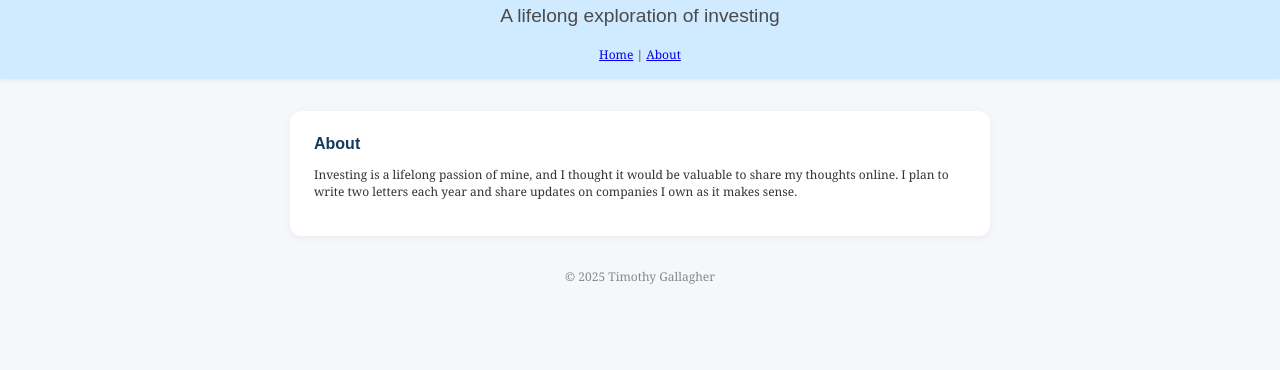
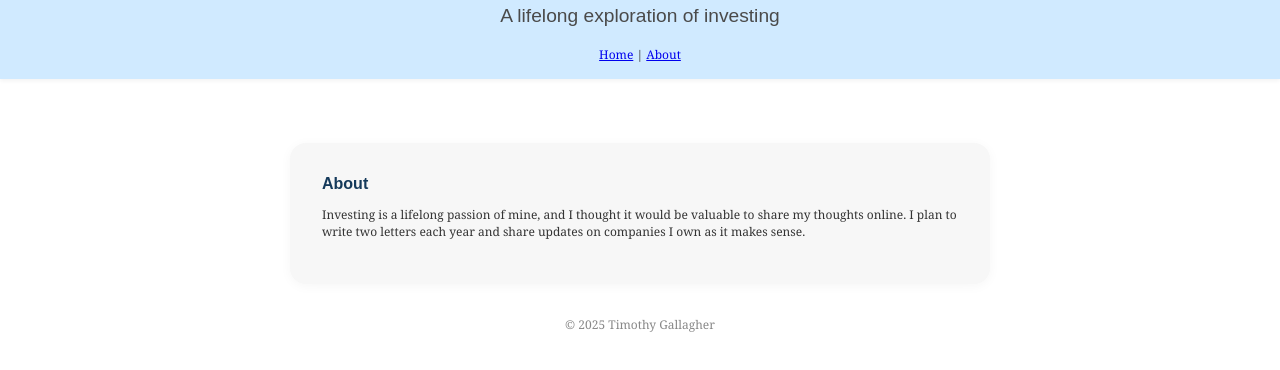
Before and after one commit to tgallagher3/tgallagher3.github.io, a plain HTML site: page about.html in a window 1280 px wide. Shown: the part 106-476 px from the top of the page. Drawn offline with Linux system fonts and the light colour scheme.

Commit message:
Update homepage layout and styles for posts and background

```diff
--- a/styles.css
+++ b/styles.css
@@ -9,8 +9,9 @@ body {
   font-size: 12px;
   margin: 0;
   padding: 0;
-  background: #f5f7fa;
+  background: #fff;
   color: #333;
+}
 }
 
 .top-image {
@@ -59,11 +60,12 @@ main {
 }
 
 article {
-  background: #fff;
-  padding: 1.5rem;
-  border-radius: 12px;
-  margin-bottom: 2rem;
-  box-shadow: 0 2px 8px rgba(0,0,0,0.05);
+  background: #f7f7f7;
+  padding: 2rem;
+  border-radius: 16px;
+  margin: 2rem auto 2rem auto;
+  box-shadow: 0 2px 12px rgba(0,0,0,0.04);
+  max-width: 700px;
 }
 
 h2 {
```
Also changed, not shown: index.html (+12 -3 lines).
